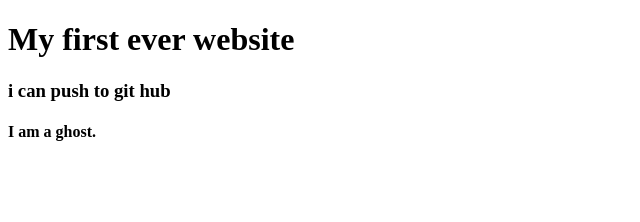
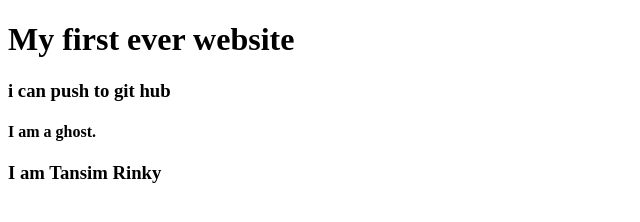
Before and after one commit to Tansimrinky/My-first-website, a plain HTML site: page index.html in a window 1280 px wide. Shown: the whole page, without its empty margins (0-640 px from the left). Drawn offline with Linux system fonts and the light colour scheme.

Commit message:
learned github

```diff
--- a/index.html
+++ b/index.html
@@ -10,5 +10,6 @@
     <h1>My first ever website</h1>
     <h3>i can push to git hub</h3>
     <h4>I am a ghost.</h4>
+    <h3>I am Tansim Rinky</h3>
 </body>
 </html>
```
